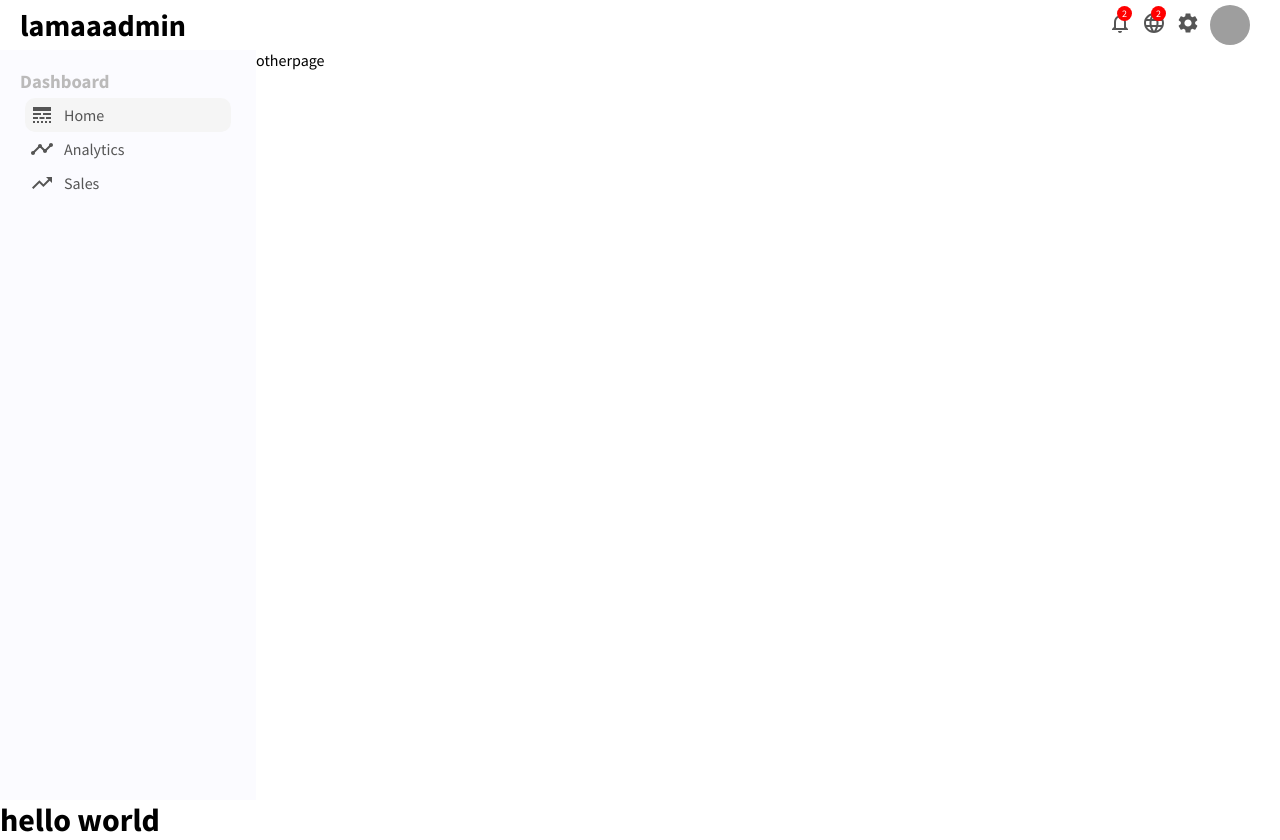
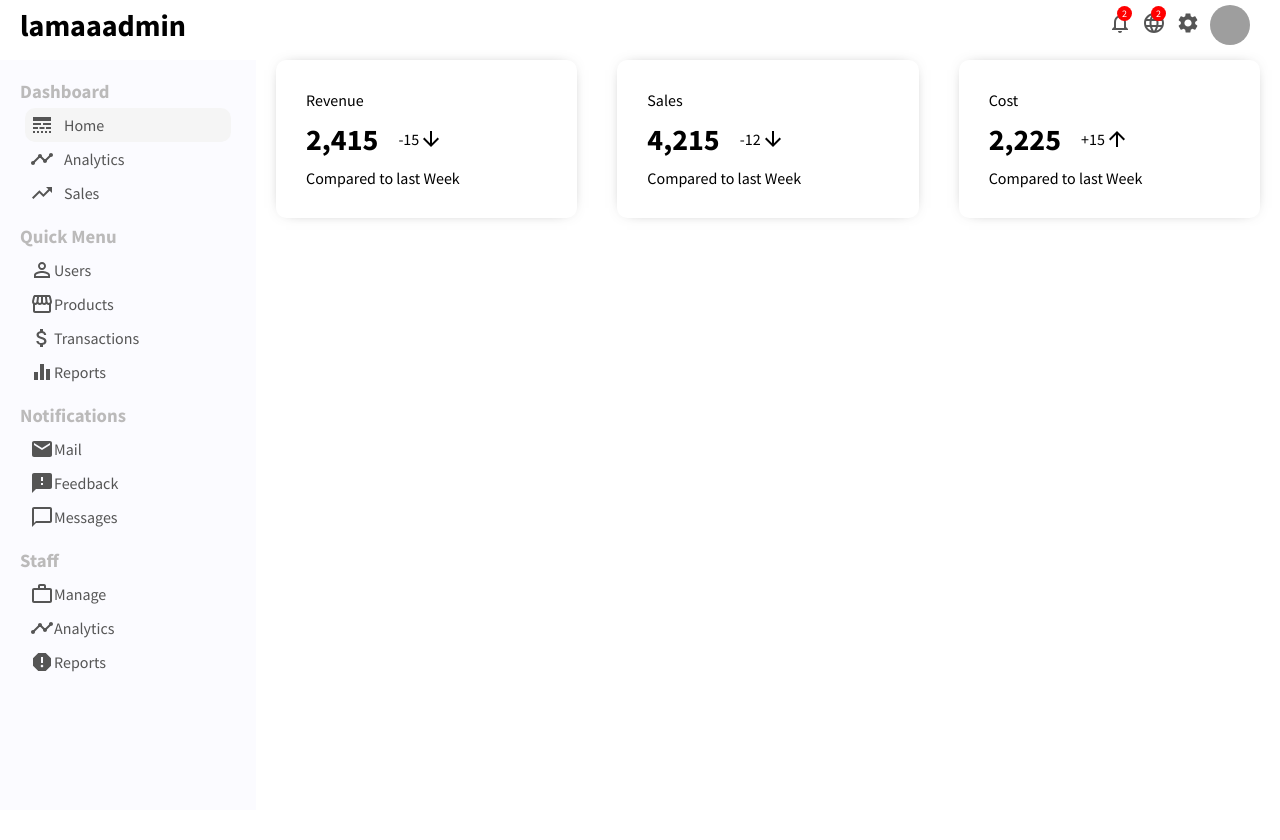
Before and after one commit to hamzazaka/react-dashboard, a React (Create React App) app in the folder react-dashboard/: page / in a window 1280 px wide. After the commit the page ends 810 px from the top, so only its background shows below. Built offline with nearby package versions, Linux system fonts and the light colour scheme; grey boxes are pictures that could not be loaded.

Commit message:
working on the featured info

```diff
--- a/react-dashboard/src/App.css
+++ b/react-dashboard/src/App.css
@@ -79,11 +79,8 @@ margin: 0;
 
 .container{
   display: flex;
+  margin-top: 10px;
 }
-.others{
-  flex: 4;
-}
-
 .sidebar{
   flex: 1;
   height: calc(100vh - 50px);
@@ -128,3 +125,45 @@ margin: 0;
   font-size: 20px;
 
 }
+
+/* ///////////////// HOME ////////////////////////*/
+
+.home{
+  flex: 4;
+}
+
+
+/* ///////////////// Featured Info  ////////////////////////*/
+
+.featured{
+  width: 100%;
+  display: flex;
+  justify-content: space-between;
+}
+.featuredItem{
+  flex: 1;
+  margin: 0px 20px;
+  padding: 30px;
+  border-radius: 10px;
+  box-shadow: 0px 0px 15px -10px rgba(0,0,0,0.75);
+/* -webkit-box-shadow: -10px 7px 19px -12px rgba(0,0,0,0.75);
+-moz-box-shadow: -10px 7px 19px -12px rgba(0,0,0,0.75); */
+}
+
+.featuredTitle{
+  font-style: 20px;
+}
+.featuredMoneyContainer{
+  margin: 10px 0px;
+  display: flex;
+  align-items: center;
+}
+.featuredMoney{
+  font-size: 30px;
+  font-weight: bold;
+}
+.featuredMoneyRate{
+  display: flex;
+  align-items: center;
+  margin-left: 20px;
+}
--- a/react-dashboard/src/App.js
+++ b/react-dashboard/src/App.js
@@ -2,6 +2,7 @@ import logo from './logo.svg';
 import './App.css';
 import Topbar from './components/Topbar';
 import SideBar from './components/SideBar';
+import Home from './components/Home';
 
 function App() {
   return (
@@ -9,10 +10,8 @@ function App() {
       <Topbar/>
       <div className="container">
         <SideBar/>
-        <div className="others">
-          otherpage</div>
-      </div>
-      <h1>hello world</h1>
+        <Home/>
+        </div>
     </div>
   );
 }
--- /dev/null
+++ b/react-dashboard/src/components/Feathedinfo.js
@@ -0,0 +1,33 @@
+import { ArrowDownward, ArrowUpward } from '@material-ui/icons'
+import React from 'react'
+
+export default function Feathedinfo() {
+    return (
+        <div className='featured'>
+            <div className="featuredItem">
+                <span className="featuredTitle">Revenue</span>
+                <div className="featuredMoneyContainer">
+                    <span className="featuredMoney">2,415</span>
+                    <span className="featuredMoneyRate">-15 <ArrowDownward/></span>
+                </div>
+            <span className='featuredSub'>Compared to last Week</span>
+            </div>
+            <div className="featuredItem">
+                <span className="featuredTitle">Sales</span>
+                <div className="featuredMoneyContainer">
+                    <span className="featuredMoney">4,215</span>
+                    <span className="featuredMoneyRate">-12 <ArrowDownward/></span>
+                </div>
+            <span className='featuredSub'>Compared to last Week</span>
+            </div>
+            <div className="featuredItem">
+                <span className="featuredTitle">Cost</span>
+                <div className="featuredMoneyContainer">
+                    <span className="featuredMoney">2,225</span>
+                    <span className="featuredMoneyRate">+15 <ArrowUpward/></span>
+                </div>
+            <span className='featuredSub'>Compared to last Week</span>
+            </div>
+        </div>
+    )
+}
--- /dev/null
+++ b/react-dashboard/src/components/Home.js
@@ -0,0 +1,10 @@
+import React from 'react'
+import Feathedinfo from './Feathedinfo'
+
+export default function Home() {
+    return (
+        <div className='home'>
+            <Feathedinfo/>
+        </div>
+    )
+}
--- a/react-dashboard/src/components/SideBar.js
+++ b/react-dashboard/src/components/SideBar.js
@@ -1,5 +1,5 @@
 import React from 'react'
-import { LineStyle, Timeline, TrendingUp } from '@material-ui/icons'
+import { AttachMoney, ChatBubbleOutline, DynamicFeed, Email, Equalizer, Face, Feedback, LineStyle, MailOutline, PermIdentity, Person, Report, Storefront, Timeline, TrendingUp, WorkOutline } from '@material-ui/icons'
 
 export default function SideBar() {
     return (
@@ -19,20 +19,53 @@ export default function SideBar() {
                             </li>
                     </ul>
                 </div>
-                {/* <div className="sidebarMenu">
-                    <h3 className="sidebarTitle">Dashboard</h3>
+                <div className="sidebarMenu">
+                    <h3 className="sidebarTitle">Quick Menu</h3>
                     <ul className='sidebarList'>
                         <li className="sidebarListItem ">
-                            <LineStyle /> Home
+                            <PermIdentity/> Users
                         </li>
                         <li className="sidebarListItem">
-                            <Timeline /> Analytics
+                            <Storefront /> Products
                         </li>
                         <li className="sidebarListItem">
-                            <TrendingUp/> Sales
+                            <AttachMoney/> Transactions
+                        </li>
+                        <li className="sidebarListItem">
+                            <Equalizer/> Reports
                         </li>
                     </ul>
-                </div> */}
+                </div>
+
+                 <div className="sidebarMenu">
+                    <h3 className="sidebarTitle">Notifications</h3>
+                    <ul className='sidebarList'>
+                        <li className="sidebarListItem ">
+                            <Email/> Mail
+                        </li>
+                        <li className="sidebarListItem">
+                            <Feedback/> Feedback
+                        </li>
+                        <li className="sidebarListItem">
+                            <ChatBubbleOutline/> Messages
+                        </li>
+                    </ul>
+                </div>
+
+                 <div className="sidebarMenu">
+                    <h3 className="sidebarTitle">Staff</h3>
+                    <ul className='sidebarList'>
+                        <li className="sidebarListItem ">
+                            <WorkOutline/> Manage
+                        </li>
+                        <li className="sidebarListItem">
+                            <Timeline/> Analytics
+                        </li>
+                        <li className="sidebarListItem">
+                            <Report/> Reports
+                        </li>
+                    </ul>
+                </div>
             </div>
         </div>
     )
```
